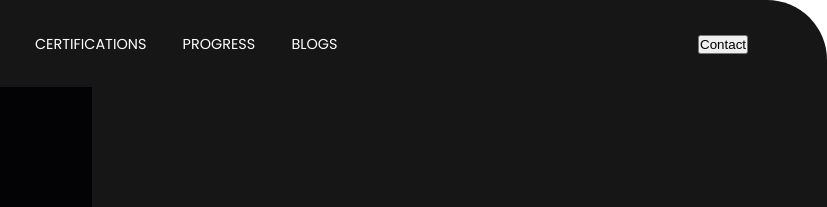
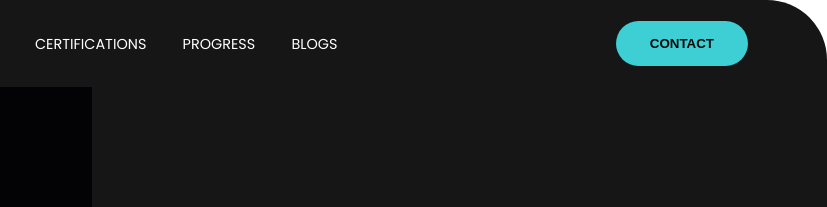
Before and after one commit to Bhuvan2024/Bhuvaneswar, a plain HTML site: page index.html in a window 1280 px wide. Shown: the top 207 px of the page, 453-1280 px from the left. Drawn offline with nearby package versions, Linux system fonts and the light colour scheme; files whose address does not match are found by name.

Commit message:
Update index.html

```diff
--- a/index.html
+++ b/index.html
@@ -112,7 +112,7 @@
                         </div>
                     </div>
                     <div class="right">
-                        <button class="contact">Contact</button>
+                        <button class="btn btn-primary">Contact</button>
                     </div>
                 </nav>
                 <div class="hero flex items-center justify-between">
```
